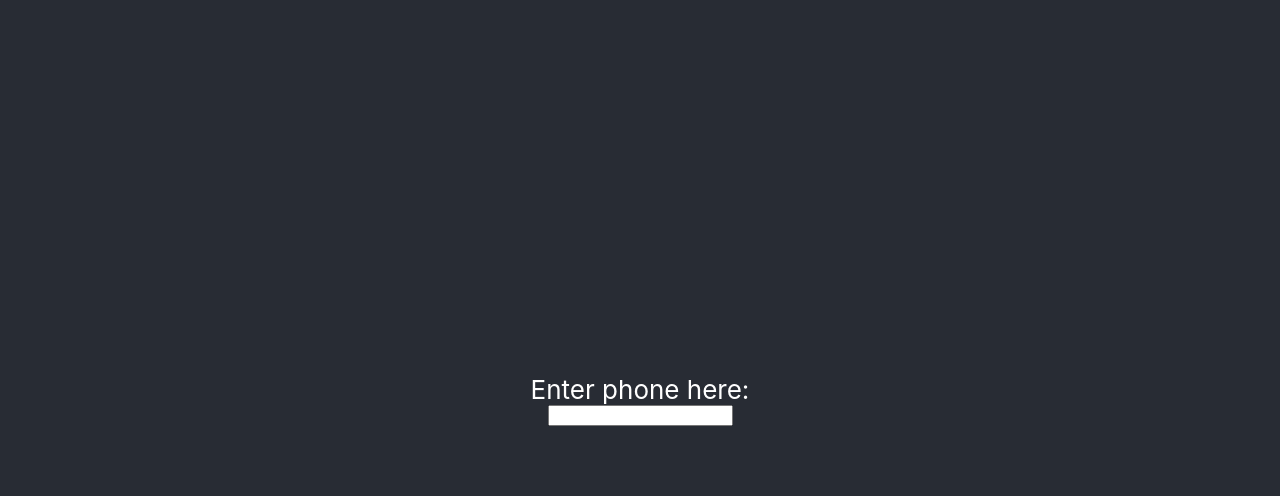
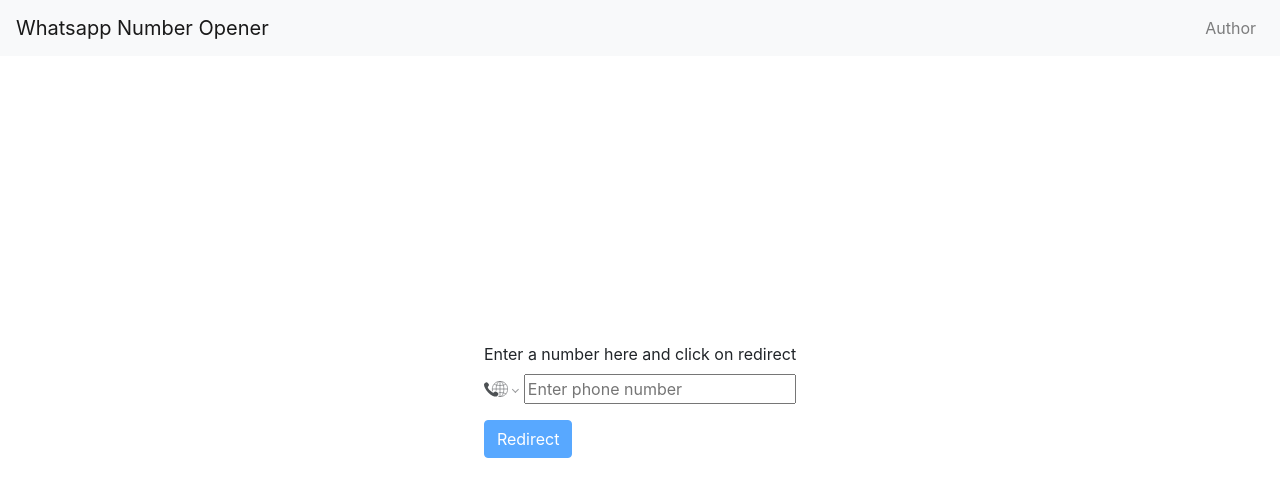
Before and after one commit to rghose/whatsapp-number-opener, a React (Create React App) app: page / in a window 1280 px wide. Shown: the top 496 px of the page. Built offline with nearby package versions, Linux system fonts and the light colour scheme.

Commit message:
redirecting number to whatsapp API

```diff
--- a/package.json
+++ b/package.json
@@ -3,12 +3,15 @@
   "version": "0.1.0",
   "private": true,
   "dependencies": {
+    "bootstrap": "^4.2.1",
     "express": "^4.16.4",
     "express-favicon": "^2.0.1",
     "path": "^0.12.7",
     "react": "^16.7.0",
     "react-dom": "^16.7.0",
-    "react-scripts": "2.1.1"
+    "react-phone-number-input": "^2.2.20",
+    "react-scripts": "2.1.1",
+    "reactstrap": "^6.5.0"
   },
   "start": "node server.js",
   "scripts": {
--- a/src/App.css
+++ b/src/App.css
@@ -5,17 +5,6 @@
 .App-logo {
   animation: App-logo-spin infinite 20s linear;
   height: 40vmin;
-}
-
-.App-header {
-  background-color: #282c34;
-  min-height: 100vh;
-  display: flex;
-  flex-direction: column;
-  align-items: center;
-  justify-content: center;
-  font-size: calc(10px + 2vmin);
-  color: white;
 }
 
 .App-link {
--- a/src/App.js
+++ b/src/App.js
@@ -1,18 +1,45 @@
 import React, { Component } from 'react';
-import logo from './logo.svg';
-import './App.css';
+import 'react-phone-number-input/style.css'
+import { isValidPhoneNumber } from 'react-phone-number-input'
+import Phone from 'react-phone-number-input'
+import { Button, Label, Form } from 'reactstrap';
+import 'bootstrap/dist/css/bootstrap.min.css';
+import Header from './Header';
 
 class App extends Component {
-  render() {
-    return (
-      <div className="App">
-        <header className="App-header">
-	  <label>Enter phone here:</label>
-          <input name="phone" type="text"/>
-        </header>
-      </div>
-    );
-  }
+    constructor(props) {
+        super(props);
+        this.state = {};
+        this.redirectToWhatsapp = this.redirectToWhatsapp.bind(this);
+    }
+
+    redirectToWhatsapp() {
+        if (this.state.phone) {
+            console.log('redirecting..');
+            window.location = `https://api.WhatsApp.com/send?phone=${this.state.phone.slice(1)}`
+        }
+    }
+
+    render() {
+        return (
+          <div className="container">
+            <Header />
+	        <Form>
+	            <div className="form-group">
+	                <Label for="idPhone">Enter a number here and click on redirect</Label>
+    		        <Phone
+    		            id="idPhone"
+	    		        placeholder="Enter phone number"
+	    		        value={ this.state.phone }
+	    		        onChange={ phone => this.setState({ phone }) } />
+	    		</div>
+			    <Button disabled={!(this.state.phone && this.state.phone.length > 0 && isValidPhoneNumber(this.state.phone))} color="primary" onClick={this.redirectToWhatsapp}>
+			        Redirect
+			    </Button>
+	        </Form>
+          </div>
+        );
+    }
 }
 
 export default App;
--- /dev/null
+++ b/src/Header.js
@@ -0,0 +1,24 @@
+import React, { Component } from 'react';
+import {
+  Navbar,
+  NavbarBrand,
+  Nav,
+  NavItem,
+  NavLink,
+} from 'reactstrap';
+
+
+export default class Header extends Component {
+    render() {
+        return(
+            <Navbar fixed="top" color="light" light expand="md">
+              <NavbarBrand href="/">Whatsapp Number Opener</NavbarBrand>
+                <Nav className="ml-auto" navbar>
+                  <NavItem>
+                    <NavLink href="https://github.com/rghose">Author</NavLink>
+                  </NavItem>
+                </Nav>
+            </Navbar>
+        );
+    }
+}
--- a/src/index.css
+++ b/src/index.css
@@ -1,11 +1,23 @@
-body {
-  margin: 0;
-  padding: 0;
+/*body {
   font-family: -apple-system, BlinkMacSystemFont, "Segoe UI", "Roboto", "Oxygen",
     "Ubuntu", "Cantarell", "Fira Sans", "Droid Sans", "Helvetica Neue",
     sans-serif;
   -webkit-font-smoothing: antialiased;
   -moz-osx-font-smoothing: grayscale;
+  min-height: 100vh;
+  display: flex;
+  flex-direction: column;
+  align-items: center;
+  justify-content: center;
+  font-size: calc(10px + 2vmin);
+}*/
+
+body {
+    min-height: 100vh;
+    display: flex;
+    flex-direction: column;
+    align-items: center;
+    justify-content: center;
 }
 
 code {
```
Also changed, not shown: 1 other file (tests, documents, lock files or other folders).
